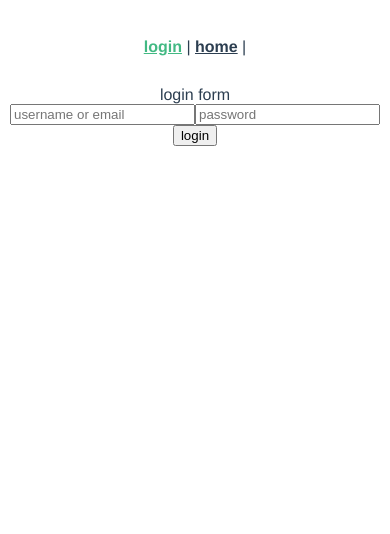
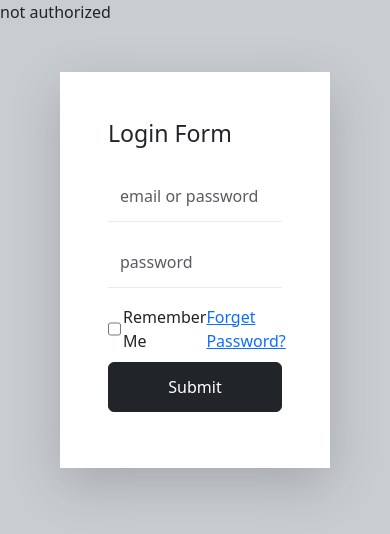
Before and after one commit to palla451/laravel-vue-passport, a Vue app: page /login in a window 390 px wide. Shown: the top 534 px of the page. Built offline with nearby package versions, Linux system fonts and the light colour scheme; no server answers.

Commit message:
add tempalte and userLogged

```diff
--- a/package.json
+++ b/package.json
@@ -8,7 +8,9 @@
     "lint": "vue-cli-service lint"
   },
   "dependencies": {
+    "@popperjs/core": "^2.11.8",
     "axios": "^1.6.7",
+    "bootstrap": "^5.3.3",
     "core-js": "^3.8.3",
     "vue": "^3.2.13",
     "vue-axios": "^3.5.2",
--- a/src/App.vue
+++ b/src/App.vue
@@ -1,32 +1,31 @@
 <template>
+    <div v-if="userLogged">
+        {{userLogged}}
         <nav>
             <router-link to="/login">login</router-link> |
             <router-link to="/home">home</router-link> |
         </nav>
+    </div>
+    <div v-else>
+        not authorized
+    </div>
+
         <router-view/>
+
 </template>
 
 <style lang="scss">
-#app {
-  font-family: Avenir, Helvetica, Arial, sans-serif;
-  -webkit-font-smoothing: antialiased;
-  -moz-osx-font-smoothing: grayscale;
-  text-align: center;
-  color: #2c3e50;
-}
 
-nav {
-  padding: 30px;
+</style>
+<script>
+export default {
+    data(){
 
-  a {
-    font-weight: bold;
-    color: #2c3e50;
-
-    &.router-link-exact-active {
-      color: #42b983;
+    },
+    computed:{
+        userLogged(){
+            return this.$store.getters['getUserLogged'];
         }
     }
 }
-</style>
-<script setup>
 </script>
--- a/src/components/LoginComponent.vue
+++ b/src/components/LoginComponent.vue
@@ -15,33 +15,45 @@ export default {
         }
     },
     computed:{
-        accessToken(){
-           return this.$store.getters['getAccessToken'];
-        },
         user(){
             return this.$store.getters['getUserLogged'];
         }
     }
-
 }
 </script>
 
 <template>
-<div id="login">{{msg}}
-    <form @submit.prevent="handleLogin">
-        <input type="text" placeholder="username or email" v-model="username">
-        <input type="password" placeholder="password" v-model="password">
-        <button class="btn btn-danger" type="submit">login</button>
-    </form>
-    <div id="token" v-if="accessToken">
-            {{accessToken}}
+    <div class="container">
+        <div class="row m-5 no-gutters shadow-lg">
+            <div class="col-md-6 d-none d-md-block">
+                <img src="https://images.unsplash.com/photo-1566888596782-c7f41cc184c5?ixlib=rb-1.2.1&auto=format&fit=crop&w=2134&q=80" class="img-fluid" style="min-height:100%;" />
+            </div>
+            <div class="col-md-6 bg-white p-5">
+                <h3 class="pb-3">Login Form</h3>
+                <div class="form-style">
+                    <form @submit.prevent="handleLogin">
+                        <div class="form-group pb-3">
+                            <input type="email" placeholder="email or password" class="form-control" v-model="username" id="exampleInputEmail1" aria-describedby="emailHelp">
+                        </div>
+                        <div class="form-group pb-3">
+                            <input type="password" placeholder="password" v-model="password" class="form-control" id="exampleInputPassword1">
+                        </div>
+                        <div class="d-flex align-items-center justify-content-between">
+                            <div class="d-flex align-items-center"><input name="remember_me" type="checkbox" value="" /> <span class="pl-2 font-weight-bold">Remember Me</span></div>
+                            <div><a href="#">Forget Password?</a></div>
+                        </div>
+                        <div class="pb-2">
+                            <button type="submit" class="btn btn-dark w-100 font-weight-bold mt-2">Submit</button>
+                        </div>
+                    </form>
+                </div>
+
+            </div>
+        </div>
+        <div v-if="user">
+            <span>{{user}}</span>
+        </div>
+
     </div>
-    <div id="user" v-if="user">
-            {{user}}
-    </div>
-</div>
+
 </template>
-
-<style scoped lang="scss">
-
-</style>
--- a/src/guards/authGuard.js
+++ b/src/guards/authGuard.js
@@ -2,11 +2,13 @@
 
 export default function authGuard(to, from, next) {
 
-    const token = localStorage.getItem('token');
+    const token = localStorage.getItem('access_token');
     if (token) {
+        debugger;
         // Se l'utente è autenticato, consenti la navigazione
         next();
     } else {
+        debugger;
         // Se l'utente non è autenticato, reindirizzalo alla pagina di login
         next('/login');
     }
--- a/src/guards/noAuthGuard.js
+++ b/src/guards/noAuthGuard.js
@@ -2,11 +2,13 @@
 
 export default function noAuthGuard(to, from, next) {
 
-    const token = localStorage.getItem('token');
+    const token = localStorage.getItem('access_token');
     if (!token) {
+        debugger;
         // Se l'utente è autenticato, consenti la navigazione
         next();
     } else {
+        debugger;
         // Se l'utente non è autenticato, reindirizzalo alla pagina di login
         next('/dashboard');
     }
--- /dev/null
+++ b/src/main.css
@@ -0,0 +1,41 @@
+body{
+    background: #c9ccd1;
+}
+.pl-2 {
+    padding-left: 2px;
+}
+.form-style input{
+    border:0;
+    height:50px;
+    border-radius:0;
+    border-bottom:1px solid #ebebeb;
+}
+.form-style input:focus{
+    border-bottom:1px solid #007bff;
+    box-shadow:none;
+    outline:0;
+    background-color:#ebebeb;
+}
+.sideline {
+    display: flex;
+    width: 100%;
+    justify-content: center;
+    align-items: center;
+    text-align: center;
+    color:#ccc;
+}
+button{
+    height:50px;
+}
+.sideline:before,
+.sideline:after {
+    content: '';
+    border-top: 1px solid #ebebeb;
+    margin: 0 20px 0 0;
+    margin: 0 20px 0 0;
+    flex: 1 0 20px;
+}
+
+.sideline:after {
+    margin: 0 0 0 20px;
+}
--- a/src/main.js
+++ b/src/main.js
@@ -1,7 +1,10 @@
 import { createApp } from 'vue'
+import "bootstrap/dist/css/bootstrap.css";
+import "bootstrap/dist/js/bootstrap"
 import App from './App.vue'
 import router from './router'
 import store from './store'
 import {VueAxiosPlugin} from "@/services/axiosInterceptor";
+import '@/main.css'
 
 createApp(App).use(VueAxiosPlugin).use(store).use(router).mount('#app')
--- a/src/store/auth/authLogin.js
+++ b/src/store/auth/authLogin.js
@@ -1,7 +1,7 @@
 import axios from "axios";
 
 const state= {
-    userLogged:null,
+    userLogged:false,
     access_token:null,
     refresh_token:null
 };
@@ -13,7 +13,7 @@ const getters= {
 };
 
 const mutations= {
-    setUserLogged: (state,userLogged) => { state.userLogged = userLogged },
+    setUserLogged: (state,value) => { state.userLogged = value },
     setAccessToken: (state,access_token) => { state.access_token = access_token },
     setRefreshToken: (state,refresh_token) => { state.refresh_token = refresh_token },
 };
@@ -25,8 +25,10 @@ const actions = {
         console.log(response);
         commit('setUserLogged',response.data.user);
         commit('setAccessToken',response.data.access_token);
+        commit('setUserLogged',true);
         localStorage.setItem('access_token',response.data.access_token);
-        localStorage.setItem('refresh_token',response.data.refresh_token);
+
+        localStorage.setItem('setRefreshToken',response.data.refresh_token);
     }
 };
 
```
Also changed, not shown: src/store/auth/userLogged.js (added), 1 other file (tests, documents, lock files or other folders). Lines whose indentation alone changed are shown as unchanged.
